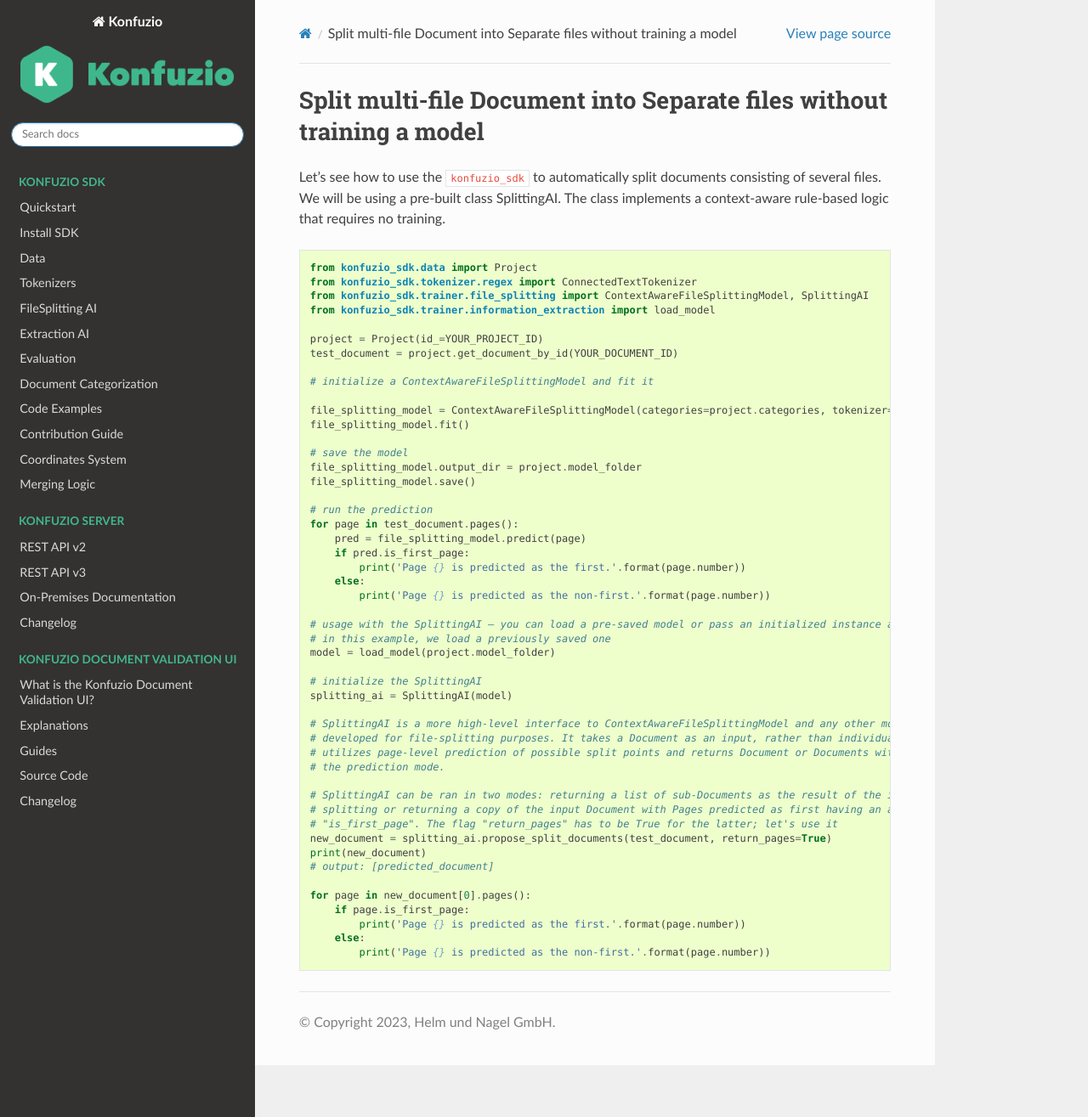
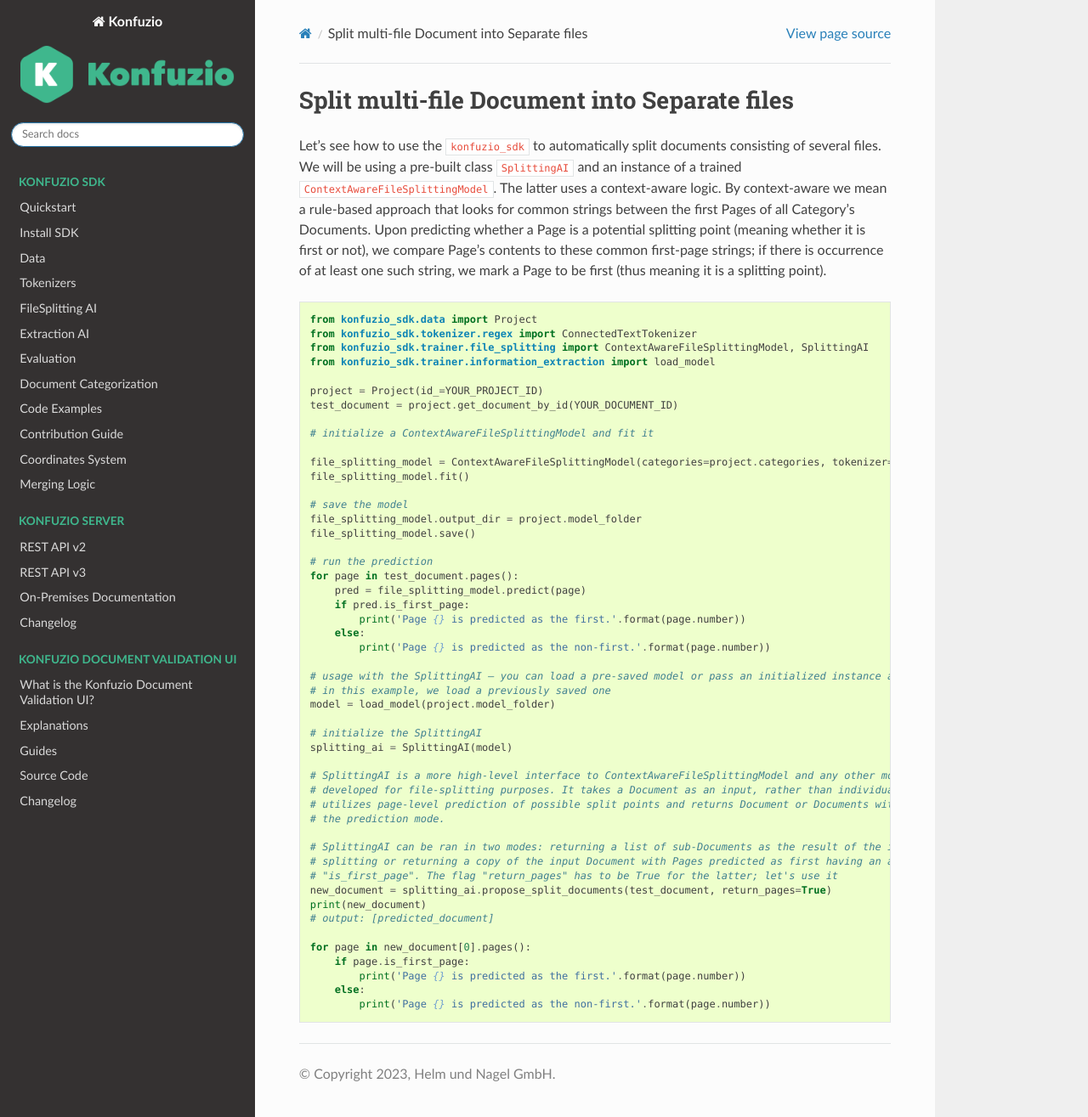
Before and after one commit to konfuzio-ai/konfuzio-sdk, a Sphinx documentation site: the page built from docs/sdk/examples/file-splitting-class-out-of-the-box-usage/index.md, in a window 1280 px wide and 1315 px high. Shown: the whole window at 85% size. Built offline with Sphinx 7.4.7 and the Read the Docs theme 2.0.0, drawn with Linux system fonts in a browser that asks for light colours; pages that are not in the unit, such as notebooks, are missing from menus.

Commit message:
further explaining what is context-aware, adding evaluation into the auto-generated documentation

````diff
--- a/docs/sdk/examples/file-splitting-class-out-of-the-box-usage/index.md
+++ b/docs/sdk/examples/file-splitting-class-out-of-the-box-usage/index.md
@@ -1,8 +1,11 @@
-## Split multi-file Document into Separate files without training a model
+## Split multi-file Document into Separate files
 
-Let's see how to use the `konfuzio_sdk` to automatically split documents consisting of
-several files. We will be using a pre-built class SplittingAI. The class implements a context-aware rule-based logic
-that requires no training.
+Let's see how to use the `konfuzio_sdk` to automatically split documents consisting of several files. We will be using
+a pre-built class `SplittingAI` and an instance of a trained `ContextAwareFileSplittingModel`. The latter uses a
+context-aware logic. By context-aware we mean a rule-based approach that looks for common strings between the first
+Pages of all Category's Documents. Upon predicting whether a Page is a potential splitting point (meaning whether it is
+first or not), we compare Page's contents to these common first-page strings; if there is occurrence of at least one
+such string, we mark a Page to be first (thus meaning it is a splitting point).
 
 ```python
 from konfuzio_sdk.data import Project
--- a/docs/sdk/sourcecode.rst
+++ b/docs/sdk/sourcecode.rst
@@ -177,6 +177,11 @@
 .. autofunction:: konfuzio_sdk.evaluate.compare
    :noindex:
 
+FileSplittingEvaluation
+---------------------
+.. autoclass:: konfuzio_sdk.evaluate.FileSplittingEvaluation
+   :members:
+   :noindex:
 
 =====================
 Document Categorization
````
Also changed, not shown: docs/sdk/examples/evaluation/index.md (+1 -1 lines).
